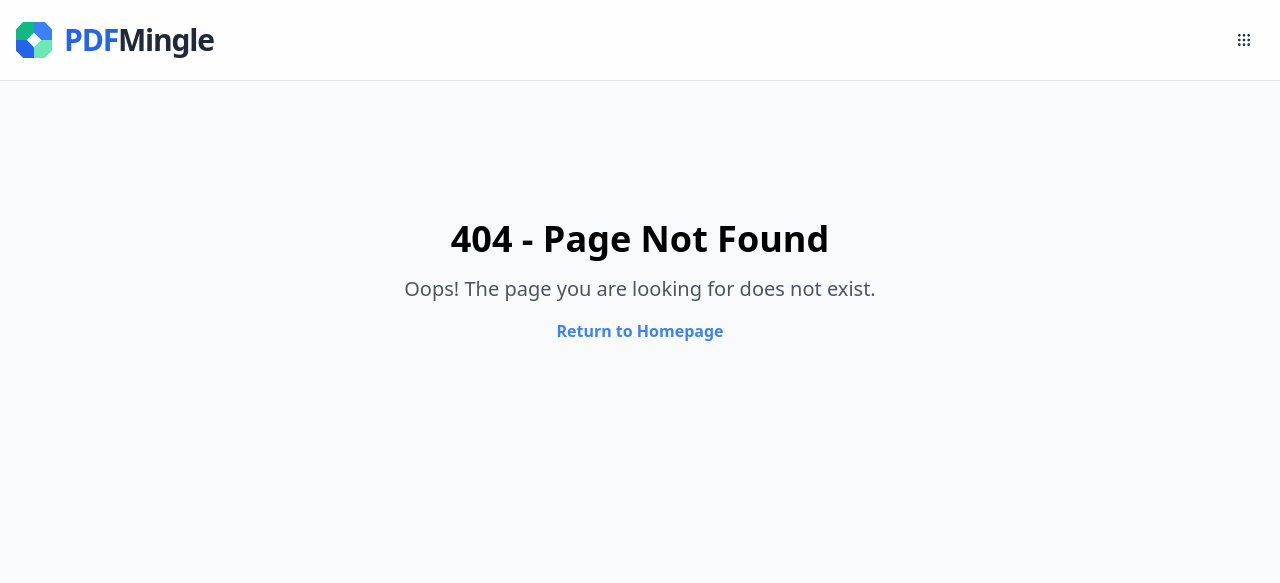
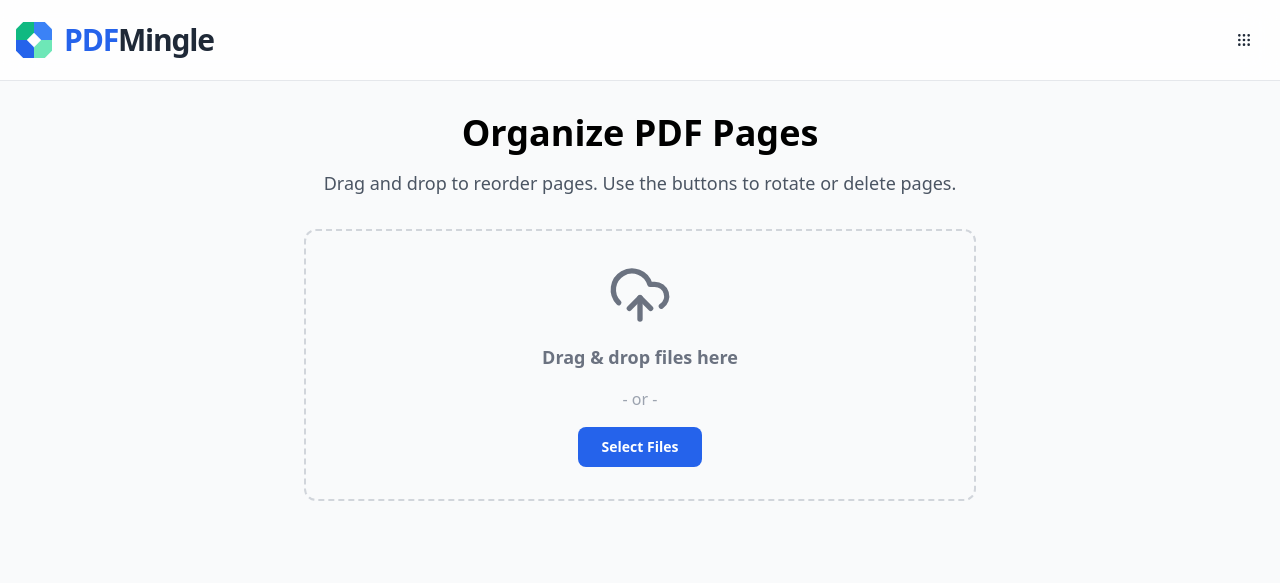
Before and after one commit to widhia-solanki/Pdfmingle, a Next.js app: page /organize-pdf in a window 1280 px wide. Before the commit this address had no page. Shown: the top 583 px of the page. Built offline with nearby package versions, Linux system fonts and the light colour scheme.

Commit message:
Create organize-pdf.tsx

```diff
--- /dev/null
+++ b/src/pages/organize-pdf.tsx
@@ -0,0 +1,146 @@
+// src/pages/organize-pdf.tsx
+
+import React, { useState, useCallback, useEffect } from 'react';
+import { NextPage } from 'next';
+import Head from 'next/head';
+import * as pdfjsLib from 'pdfjs-dist';
+import { ToolUploader } from '@/components/ToolUploader';
+import { ToolProcessor } from '@/components/ToolProcessor';
+import { ToolDownloader } from '@/components/ToolDownloader';
+import { PageArranger } from '@/components/tools/PageArranger';
+import { organizePdf, PageObject } from '@/lib/pdf/organize';
+import { Button } from '@/components/ui/button';
+
+if (typeof window !== 'undefined') {
+  pdfjsLib.GlobalWorkerOptions.workerSrc = '/pdf.worker.min.mjs';
+}
+
+type Status = 'idle' | 'arranging' | 'processing' | 'success' | 'error';
+
+const OrganizePdfPage: NextPage = () => {
+  const [status, setStatus] = useState<Status>('idle');
+  const [file, setFile] = useState<File | null>(null);
+  const [pages, setPages] = useState<PageObject[]>([]);
+  const [error, setError] = useState<string | null>(null);
+  const [downloadUrl, setDownloadUrl] = useState<string>('');
+  const [processedFileName, setProcessedFileName] = useState('');
+
+  const loadInitialPages = async (selectedFile: File) => {
+    try {
+      const fileBuffer = await selectedFile.arrayBuffer();
+      const pdf = await pdfjsLib.getDocument({ data: fileBuffer }).promise;
+      const initialPages: PageObject[] = Array.from({ length: pdf.numPages }, (_, i) => ({
+        id: `page-${i}`,
+        originalIndex: i,
+        rotation: 0,
+      }));
+      setPages(initialPages);
+      setStatus('arranging');
+    } catch (err) {
+      setError("Could not read the PDF. It may be corrupt or password-protected.");
+      setStatus('error');
+    }
+  };
+
+  const handleFilesSelected = (selectedFiles: File[]) => {
+    if (selectedFiles.length > 0) {
+      setFile(selectedFiles[0]);
+      loadInitialPages(selectedFiles[0]);
+    } else {
+      setFile(null);
+      setStatus('idle');
+    }
+  };
+
+  const handleStartOver = useCallback(() => {
+    if (downloadUrl) URL.revokeObjectURL(downloadUrl);
+    setFile(null);
+    setPages([]);
+    setError(null);
+    setStatus('idle');
+    setDownloadUrl('');
+    setProcessedFileName('');
+  }, [downloadUrl]);
+
+  const handleProcess = async () => {
+    if (!file || pages.length === 0) {
+      setError("No pages to organize.");
+      return;
+    }
+    setStatus('processing');
+    try {
+      const processed = await organizePdf(file, pages);
+      const blob = new Blob([processed], { type: 'application/pdf' });
+      const url = URL.createObjectURL(blob);
+      setDownloadUrl(url);
+      setProcessedFileName(`organized_${file.name}`);
+      setStatus('success');
+    } catch (err) {
+      setError('An error occurred while organizing the PDF.');
+      console.error(err);
+      setStatus('error');
+    }
+  };
+
+  return (
+    <>
+      <Head>
+        <title>Organize PDF Pages - Free Online Tool</title>
+        <meta name="description" content="Reorder, arrange, rotate, and delete PDF pages effortlessly. Free and secure." />
+      </Head>
+      <div className="container mx-auto px-4 py-8">
+        <h1 className="text-4xl font-bold text-center mb-4">Organize PDF Pages</h1>
+        <p className="text-lg text-gray-600 text-center mb-8">
+          Drag and drop to reorder pages. Use the buttons to rotate or delete pages.
+        </p>
+
+        {status === 'idle' && (
+            <div className="max-w-4xl mx-auto">
+                <ToolUploader
+                    onFilesSelected={handleFilesSelected}
+                    acceptedFileTypes={{ 'application/pdf': ['.pdf'] }}
+                    selectedFiles={file ? [file] : []}
+                    isMultiFile={false}
+                    error={error}
+                    onProcess={() => {}}
+                    actionButtonText=""
+                />
+            </div>
+        )}
+
+        {status === 'arranging' && file && (
+             <div className="w-full max-w-7xl mx-auto space-y-6 flex flex-col items-center">
+                <PageArranger file={file} pages={pages} onPagesChange={setPages} />
+                <div className="flex flex-col sm:flex-row justify-center items-center gap-4">
+                    <Button size="lg" onClick={handleProcess} className="bg-red-500 hover:bg-red-600 text-white px-12 py-6">
+                        Organize PDF
+                    </Button>
+                    <Button variant="outline" size="lg" onClick={handleStartOver}>
+                        Start Over
+                    </Button>
+                </div>
+            </div>
+        )}
+
+        {status === 'processing' && <ToolProcessor />}
+
+        {status === 'success' && (
+          <ToolDownloader
+            downloadUrl={downloadUrl}
+            filename={processedFileName}
+            onStartOver={handleStartOver}
+          />
+        )}
+
+        {status === 'error' && (
+            <div className="text-center p-8">
+              <p className="text-red-500 font-semibold mb-4">{error}</p>
+              <Button onClick={handleStartOver} variant="outline">Try Again</Button>
+            </div>
+        )}
+      </div>
+    </>
+  );
+};
+
+export default OrganizePdfPage;
```
